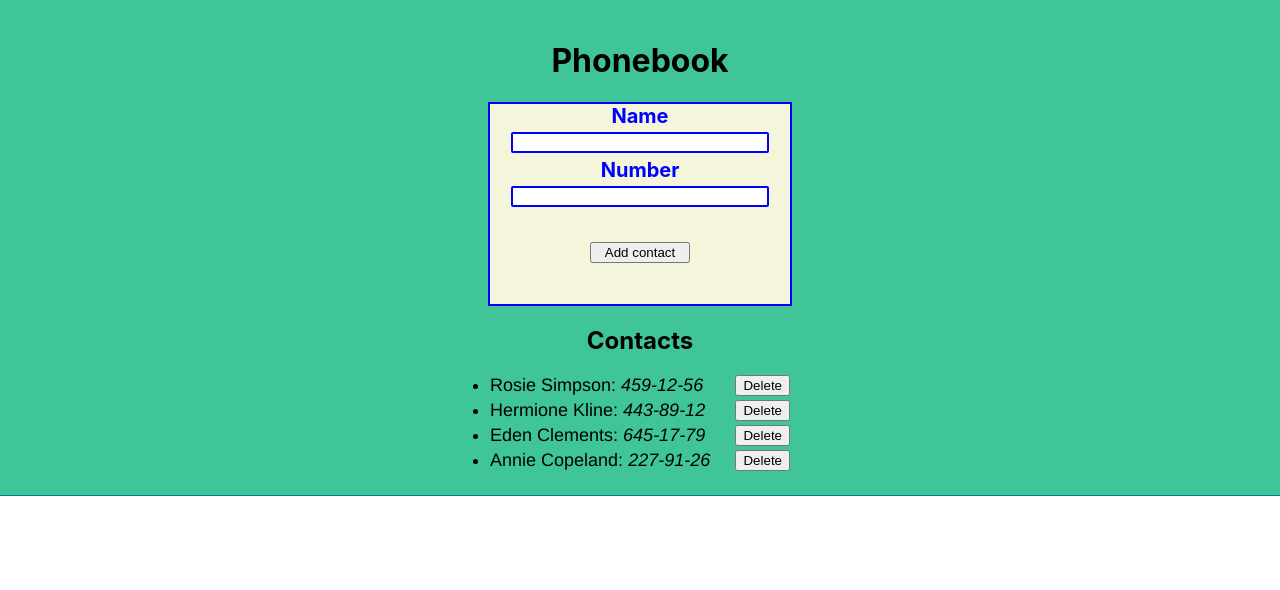
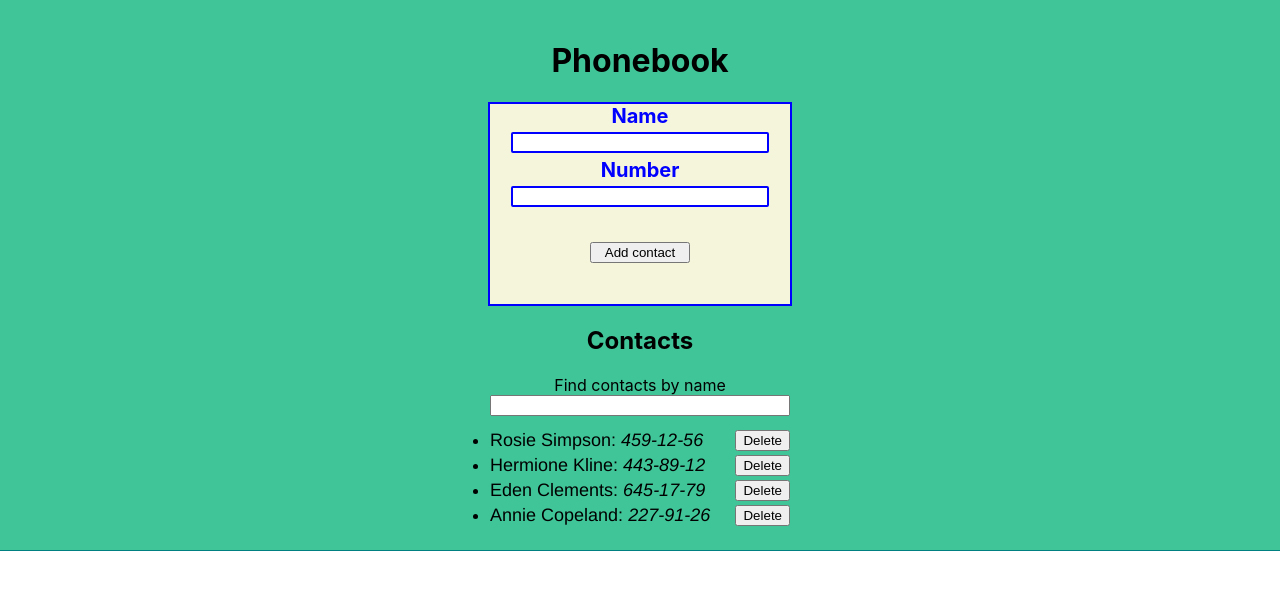
Before and after one commit to KaterinaGerts/goit-react-hw-02-phonebook, a React (Create React App) app: page / in a window 1280 px wide. Shown: the top 590 px of the page. Built offline with nearby package versions, Linux system fonts and the light colour scheme.

Commit message:
добавила инпут для фильтра

```diff
--- a/src/App.js
+++ b/src/App.js
@@ -2,7 +2,7 @@ import React, { Component } from 'react';
 import Container from 'components/Container/Container';
 import ContactForm from 'components/ContactForm/ContactForm';
 import ContactList from 'components/ContactList/ContactList';
-// import Filter from 'components/Filter/Filter';
+import Filter from 'components/Filter/Filter';
 import { v4 as uuidv4 } from 'uuid';
 
 class App extends Component {
@@ -48,7 +48,7 @@ addContact = ({name, number}) => {
           />
 
           <h2>Contacts</h2>
-          {/* <Filter />  */}
+          <Filter/>
           <ContactList
             contacts={this.state.contacts}
             onDeleteContact={this.deleteContact}
--- a/src/components/Filter/Filter.js
+++ b/src/components/Filter/Filter.js
@@ -1,3 +1,11 @@
-export default function Filter() {
-    return;
-}
+import React from 'react';
+import s from './Filter.module.css';
+
+const Filter = ({ value, onChange }) => (
+  <label className={s.label}>
+   Find contacts by name
+    <input type="text" value={value} onChange={onChange} className={s.input}/>
+  </label>
+);
+
+export default Filter;
--- a/src/components/Filter/Filter.module.css
+++ b/src/components/Filter/Filter.module.css
@@ -0,0 +1,13 @@
+.label {
+    display: flex;
+    flex-direction: column;
+    margin: 0;
+    margin-left: auto;
+    margin-right: auto;
+    margin-bottom: 4px;
+    width: 300px;
+}
+
+.input {
+    margin-bottom: 10px;
+}
```
